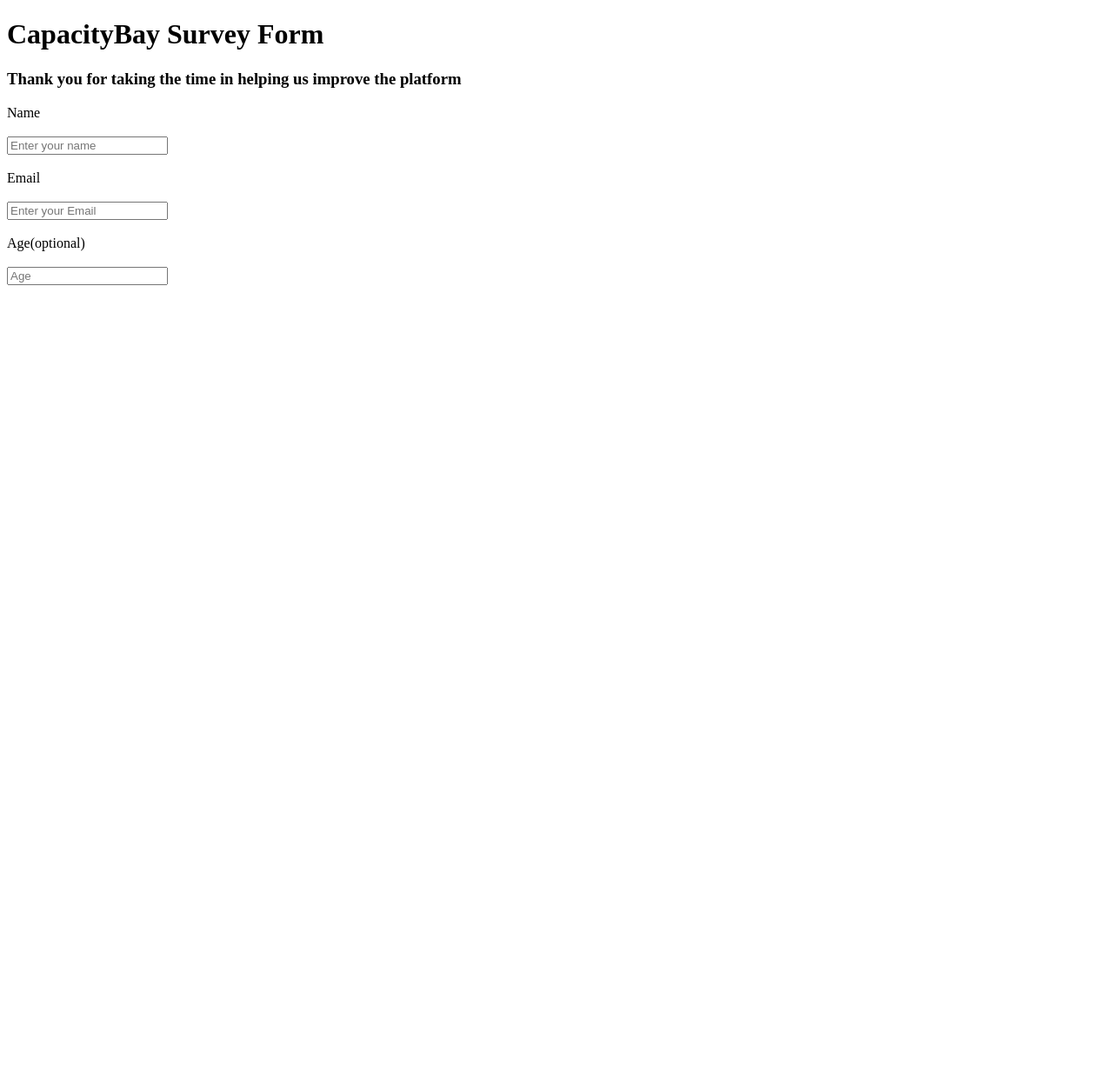
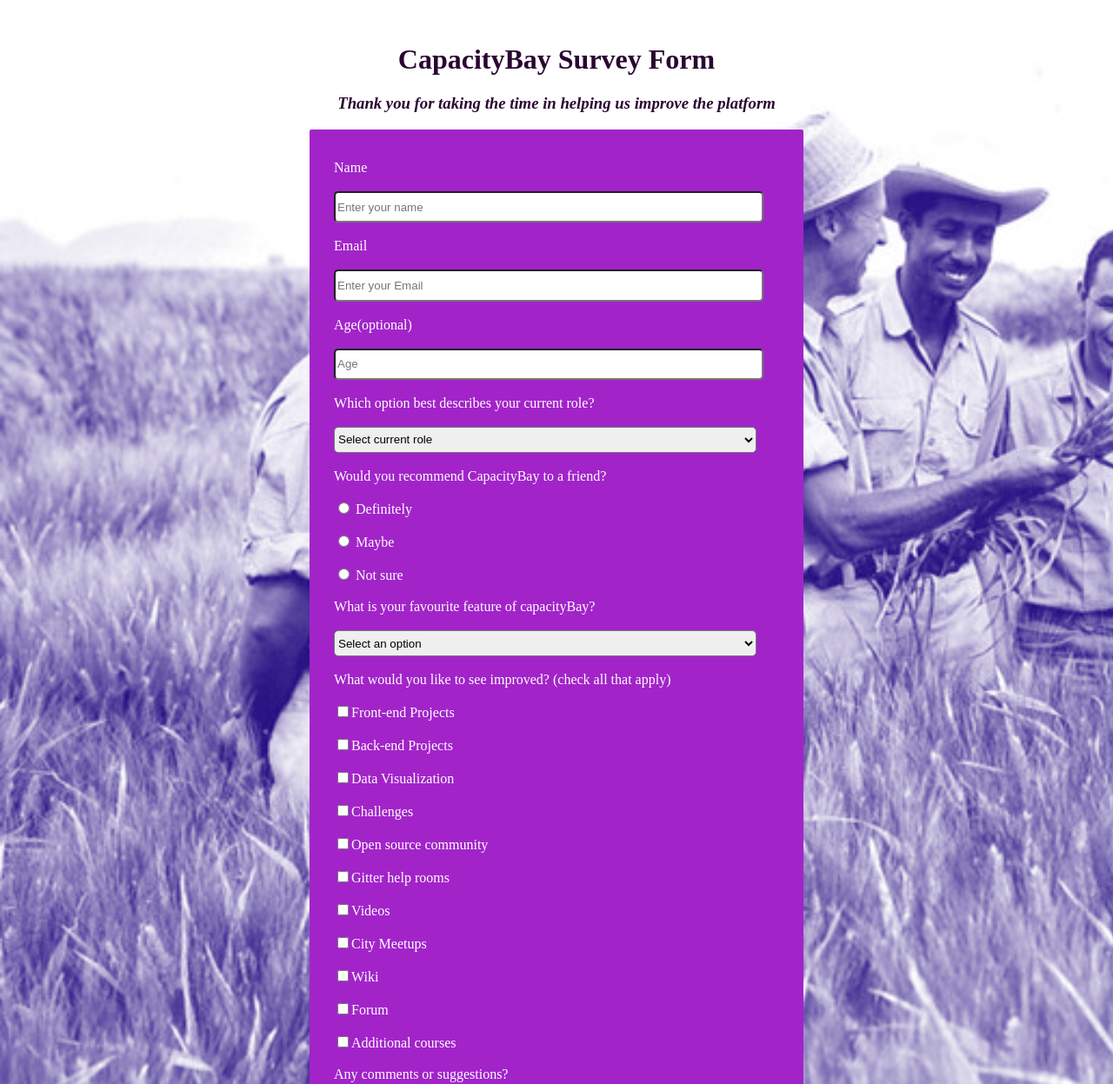
Before and after one commit to Tinuola100/Survey-form, a plain HTML site: page index.html in a window 1280 px wide. Shown: the top 1247 px of the page at 87% size. Before the commit the page ends 800 px from the top, so only its background shows below. Drawn offline with Linux system fonts and the light colour scheme.

Commit message:
Survey-form

```diff
--- a/index.html
+++ b/index.html
@@ -5,29 +5,80 @@
     <meta http-equiv="X-UA-Compatible" content="IE=edge">
     <meta name="viewport" content="width=device-width, initial-scale=1.0">
     <title>Survey form</title>
+    <link rel="stylesheet" href="style.css">
 </head>
 <body>
     <div class="heading">
         <h1 id="heading1">CapacityBay Survey Form</h1>
-        <h3 id="heading2">Thank you for taking the time in helping us improve the platform</h3>
+      <em><h3 id="heading2">Thank you for taking the time in helping us improve the platform</h3></em>
     </div>
     <form>
         <div id="content1">
             <label for="Name">Name</label><br><br>
-            <input type="text" name="Name" placeholder="Enter your name"><br><br>
+            <input type="text" name="Name" placeholder="Enter your name" class="box"><br><br>
 
             <label for="Email">Email</label><br><br>
-            <input type="email" name="Email" placeholder="Enter your Email"><br><br>
+            <input type="email" name="Email" placeholder="Enter your Email" class="box"><br><br>
 
 
             <label for="Age(optional)">Age(optional)</label><br><br>
-            <input type="number" name="Age" placeholder="Age"><br><br>
+            <input type="number" name="Age" placeholder="Age" class="box"><br><br>
+
+            <label for="Question1">Which option best describes your current role?</label><br><br>
+                 <select name="" class="box">
+                  <option value="">Select current role</option>
+                  <option value="">Student</option>
+                  <option value="">Full Time Job</option>
+                  <option value="">Full Time Learner</option>
+                  <option value="">Prefer not to say</option>
+                 <option value="">Other</option><br><br>
+                 </select><br><br>
+
+
+                 <label for="Question2">Would you recommend CapacityBay to a friend?</label><br><br>
+                 <input type="radio" name="Definitely" value="choice-1" required>
+
+                 <label for="">Definitely</label><br><br>
+
+
+                 <input type="radio"  name="Maybe" value="choice-2" required>
+                 <label for="">Maybe</label><br><br>
+
+                 <input type="radio"  name="Not sure" value="choice-3" required>
+                 <label for="">Not sure</label> <br><br>
+
+
+<label for="Question3">What is your favourite feature of capacityBay?</label><br><br>
+                 <select name="" class="box">
+                  <option value="">Select an option</option>
+                  <option value="">Challenges</option>
+                  <option value="">Projects</option>
+                  <option value="">Community</option>
+                 <option value="">Open source</option><br><br>
+                 </select><br><br>
 
 
 
 
+            <label for="Question4">What would you like to see improved?  (check all that apply)</label><br><br>
+            <input type="checkbox" ><Label for="">Front-end Projects</Label><br><br>
+            <input type="checkbox" name="Back-end Projects"><Label for="">Back-end Projects</Label><br><br>
+            <input type="checkbox" name="Data Visualization"><Label for="">Data Visualization</Label><br><br>
+            <input type="checkbox" ><Label for="">Challenges</Label><br><br>
+            <input type="checkbox" ><Label for="">Open source community</Label><br><br>
+            <input type="checkbox" ><Label for="">Gitter help rooms</Label><br><br>
+            <input type="checkbox" ><Label for="">Videos</Label><br><br>
+            <input type="checkbox" ><Label for="">City Meetups</Label><br><br>
+            <input type="checkbox" ><Label for="">Wiki</Label><br><br>
+            <input type="checkbox" ><Label for="">Forum</Label><br><br>
+            <input type="checkbox" ><Label for="">Additional courses</Label><br><br>
 
-        </div>
+
+            <label for="Any comments or suggestions"> Any comments or suggestions?</label><br><br>
+            <textarea id="Any comments and suggestions" placeholder="Enter your comment here..."  rows="10" cols="65"></textarea><br><br>
+
+            <button type="submit">Submit </button>
+           </div>
     </form>
 </body>
 </html>
--- a/style.css
+++ b/style.css
@@ -1 +1,52 @@
-style.css
+body{
+background-image: url(./tribute-page-main-image.jpg);
+background-repeat: no-repeat;
+background-size: cover;
+background-color: rgb(141, 129, 189);
+background-blend-mode: overlay,normal;
+color: white}
+
+.heading{
+    text-align: center;
+    width: 100%;
+    margin: auto;
+    margin-top: 50px;
+color: rgb(42, 6, 49);}
+
+#heading1{}
+
+#heading2{
+    margin-top: 10px;}
+
+#content1{
+        width: 90%;
+        margin: auto;}
+form{
+   background-color: rgb(162, 36, 201);
+   padding-top: 35px;
+   display: flex;
+   align-items: center;
+   justify-content: center;
+   width: 45%;
+   border-radius: 2px;
+   margin: auto;
+   margin-top: 10px;
+   padding-bottom: 50px;}
+
+form .box{
+    width: 95%;
+    height: 0.8cm;
+    bottom: 10px;
+    border-radius: 5px;
+}
+
+button{
+    background-color: rgb(235, 42, 177);
+    color: white;
+    position: relative;
+    top: 40px;
+    height: 1cm;
+    width: 95%;
+    margin-bottom: 10px;
+    border-radius: 2px;
+}
```
Also changed, not shown: tribute-page-main-image.jpg (added).
